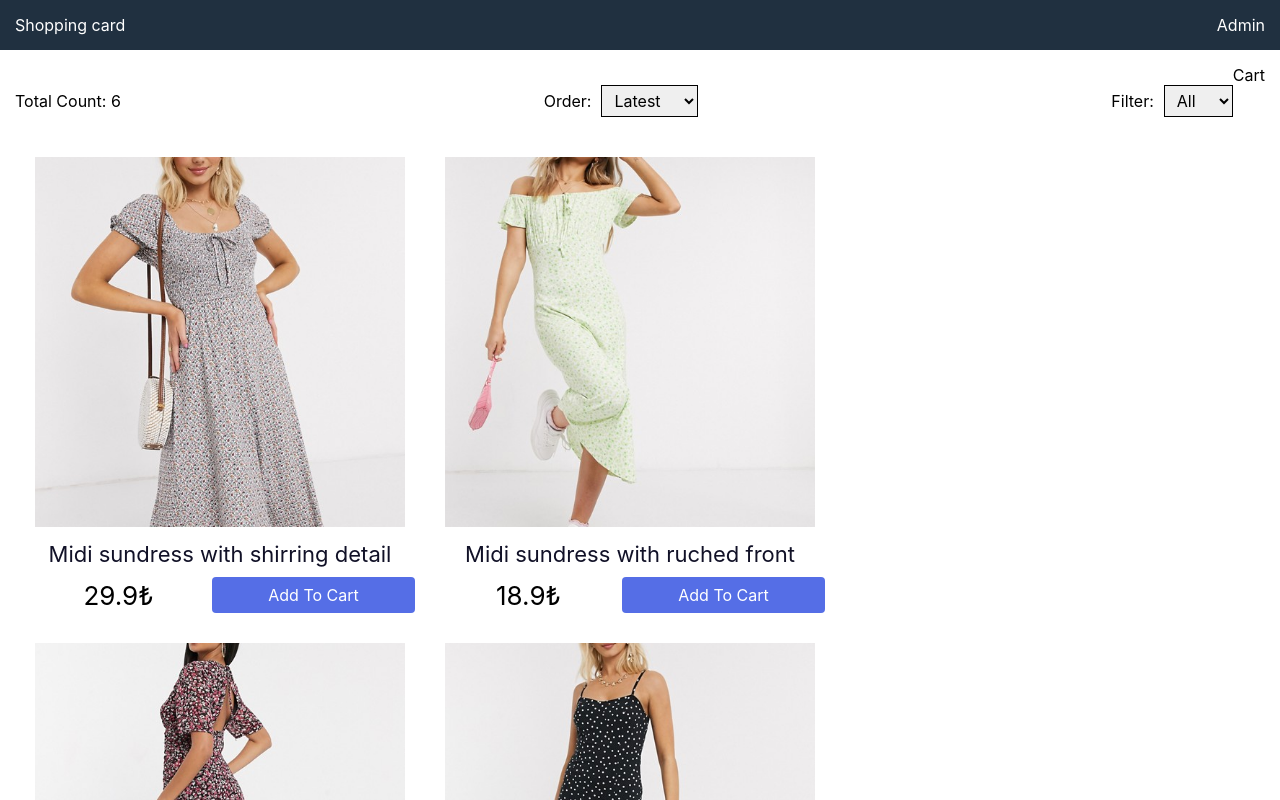
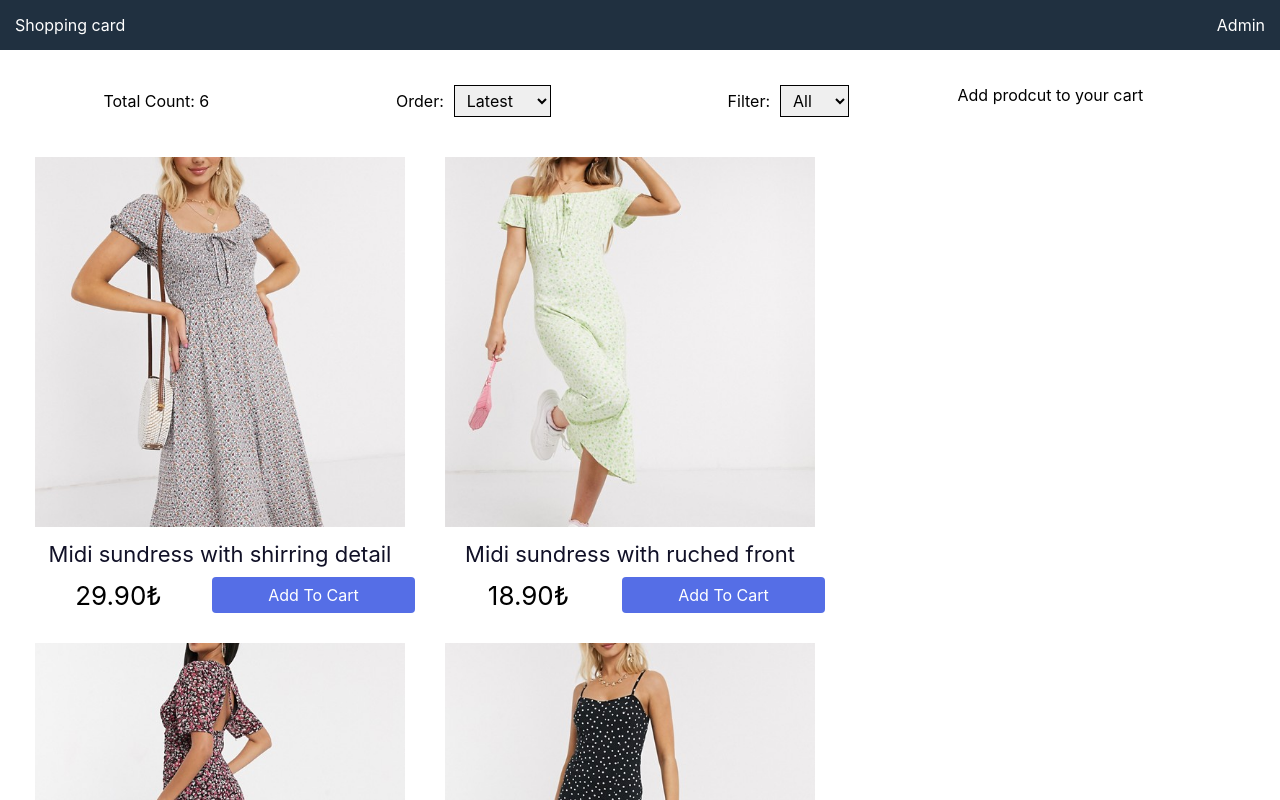
Before and after one commit to bertugmete/shopping-cart, a React (Create React App) app: page / in a window 1280 px wide. Shown: the top 800 px of the page. Built offline with nearby package versions, Linux system fonts and the light colour scheme.

Commit message:
cart component added

```diff
--- a/src/App.js
+++ b/src/App.js
@@ -1,6 +1,7 @@
 import React from "react";
 import Filter from "./components/filter";
 import Products from "./components/products";
+import Cart from "./components/cart";
 import data from "./data.json";
 
 class App extends React.Component {
@@ -10,6 +11,7 @@ class App extends React.Component {
       products: data.products,
       size: "",
       sort: "",
+      cartList: [],
     };
   }
 
@@ -19,7 +21,6 @@ class App extends React.Component {
     let { products } = this.state;
 
     let orderedProducts = products.sort((a, b) => {
-      debugger;
       if (value === "lowest") {
         return a.price > b.price ? 1 : -1;
       } else if (value === "highest") {
@@ -50,6 +51,45 @@ class App extends React.Component {
       });
     }
   };
+
+  handleAddToCart = (_id) => {
+    let { cartList } = this.state;
+    let cartItem = cartList.find((cartItem) => cartItem._id === _id);
+
+    if (!cartItem) {
+      let willAddToCartList = data.products.find(
+        (product) => product._id === _id
+      );
+      cartList.push({ ...willAddToCartList, amount: 1 });
+    } else {
+      cartList = cartList.map((cartItem) => {
+        if (cartItem._id === _id) {
+          cartItem.amount++;
+        }
+        return cartItem;
+      });
+    }
+    this.setState({
+      cartList,
+    });
+  };
+
+  handleRemoveFromCart = (_id) => {
+    let { cartList } = this.state;
+
+    let cart = cartList.find((cartItem) => cartItem._id === _id);
+
+    let cartIndex = cartList.indexOf(cart);
+    if (cart.amount === 1) {
+      cartList.splice(cartIndex, 1);
+    } else {
+      cartList[cartIndex] = { ...cart, amount: cart.amount - 1 };
+    }
+
+    this.setState({
+      cartList,
+    });
+  };
   render() {
     return (
       <div className="container">
@@ -65,9 +105,17 @@ class App extends React.Component {
                 filter={this.handleFilter}
                 length={this.state.products.length}
               />
-              <Products products={this.state.products} />
+              <Products
+                products={this.state.products}
+                addToCart={this.handleAddToCart}
+              />
             </div>
-            <div>Cart</div>
+            <div className="cart__container">
+              <Cart
+                cartList={this.state.cartList}
+                removeFromCart={this.handleRemoveFromCart}
+              />
+            </div>
           </div>
         </main>
         <footer>All rights are reserved.</footer>
--- /dev/null
+++ b/src/components/cart/assets/style.scss
@@ -0,0 +1,57 @@
+.cart {
+  display: flex;
+  flex-direction: column;
+  .cart__header {
+    margin: 20px 0;
+    span {
+      font-size: 1.6rem;
+    }
+  }
+  .cart__list {
+    ul {
+      display: flex;
+      flex-direction: column;
+      li {
+        margin-bottom: 30px;
+        border-bottom: 0.1rem solid #d3d3d3;
+        padding: 20px 0;
+        .product__info {
+          display: flex;
+          align-items: center;
+          img {
+            width: 7rem;
+          }
+          span {
+            margin-left: auto;
+            font-size: 1.6rem;
+          }
+        }
+        .actions {
+          display: flex;
+          align-items: center;
+          span {
+            flex: 2;
+            font-size: 1.8rem;
+          }
+          .button__remove {
+            background: #f55951;
+            color: #fff;
+          }
+        }
+      }
+    }
+  }
+  .total__cart {
+    display: flex;
+    align-items: center;
+    .total__price {
+      span {
+        &:last-child {
+          margin: 0 10px;
+        }
+      }
+    }
+    .button__proceed {
+    }
+  }
+}
--- /dev/null
+++ b/src/components/cart/index.js
@@ -0,0 +1,76 @@
+import React, { Component } from "react";
+import { formatCurrency } from "../../utils";
+import "./assets/style.scss";
+
+export default class Cart extends Component {
+  handleRemove = (_id) => {
+    this.props.removeFromCart(_id);
+  };
+
+  renderCartList = () => {
+    return (
+      <div className="cart__list">
+        <ul>
+          {this.props.cartList.map((cartItem) => {
+            return (
+              <li>
+                <div className="product__info">
+                  <img src={cartItem.image} alt={cartItem.title} />
+                  <span>{cartItem.title}</span>
+                </div>
+                <div className="actions">
+                  <span>
+                    {formatCurrency(cartItem.price)} x {cartItem.amount}
+                  </span>
+                  <button
+                    className="button button__remove"
+                    onClick={() => this.handleRemove(cartItem._id)}
+                  >
+                    Remove
+                  </button>
+                </div>
+              </li>
+            );
+          })}
+        </ul>
+      </div>
+    );
+  };
+
+  renderTotalPrice = () => {
+    return (
+      <div className="total__cart">
+        <div className="total__price">
+          <span>Total:</span>
+          <span>
+            {formatCurrency(
+              this.props.cartList.reduce((a, c) => a + c.price * c.amount, 0)
+            )}
+          </span>
+        </div>
+        <button className="button button__proceed">Proceed</button>
+      </div>
+    );
+  };
+
+  render() {
+    let headerText =
+      this.props.cartList.length > 0
+        ? `You have ${this.props.cartList.reduce((a, c) => a + c.amount, 0)} in
+      the cart`
+        : "Add prodcut to your cart";
+    return (
+      <div className="cart">
+        <div className="cart__header">
+          <span>{headerText}</span>
+        </div>
+        {this.props.cartList.length > 0 && (
+          <React.Fragment>
+            {this.renderCartList()}
+            {this.renderTotalPrice()}
+          </React.Fragment>
+        )}
+      </div>
+    );
+  }
+}
--- a/src/components/filter/assets/style.scss
+++ b/src/components/filter/assets/style.scss
@@ -1,7 +1,7 @@
 .filter__container {
   display: flex;
   align-items: center;
-  justify-content: space-between;
+  justify-content: space-around;
   margin: 20px 0;
   span {
     margin-right: 10px;
--- a/src/components/products/index.js
+++ b/src/components/products/index.js
@@ -3,7 +3,11 @@ import { formatCurrency } from "../../utils";
 import "./assests/style.scss";
 
 export default class Products extends Component {
-  render() {
+  handleOnClick = (id) => {
+    this.props.addToCart(id);
+  };
+
+  renderProducts = () => {
     return (
       <div>
         <ul className="products">
@@ -19,7 +23,10 @@ export default class Products extends Component {
                     <div>
                       <span>{formatCurrency(product.price)}</span>
                     </div>
-                    <button className="button button__basket">
+                    <button
+                      className="button button__basket"
+                      onClick={() => this.handleOnClick(product._id)}
+                    >
                       Add To Cart
                     </button>
                   </div>
@@ -30,5 +37,8 @@ export default class Products extends Component {
         </ul>
       </div>
     );
+  };
+  render() {
+    return this.props.products.length > 0 && this.renderProducts();
   }
 }
--- a/src/index.scss
+++ b/src/index.scss
@@ -45,10 +45,16 @@ body {
       text-decoration: none;
     }
   }
-  main {
+  .content {
     padding: 1.5rem;
-    .content {
-      display: flex;
+    display: flex;
+    .main {
+      flex: 3;
+    }
+
+    .cart__container {
+      flex: 1;
+      margin-left: 20px;
     }
   }
   footer {
--- a/src/utils/index.js
+++ b/src/utils/index.js
@@ -1,3 +1,3 @@
 export function formatCurrency(money) {
-  return `${money}₺`;
+  return `${money.toFixed(2)}₺`;
 }
```
